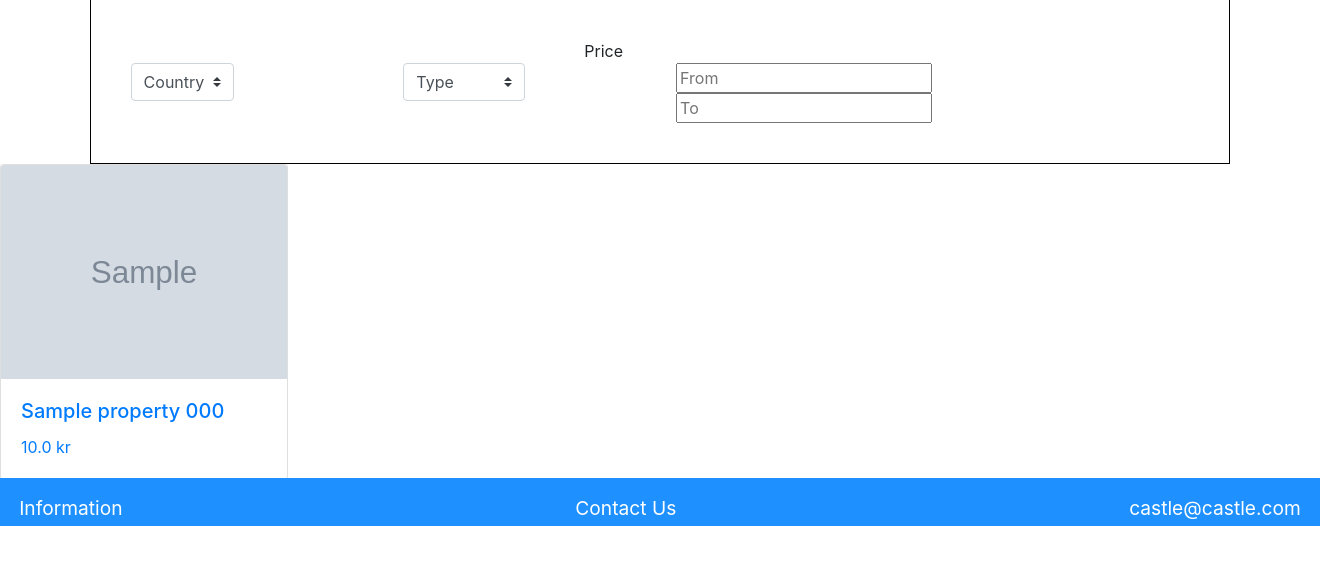
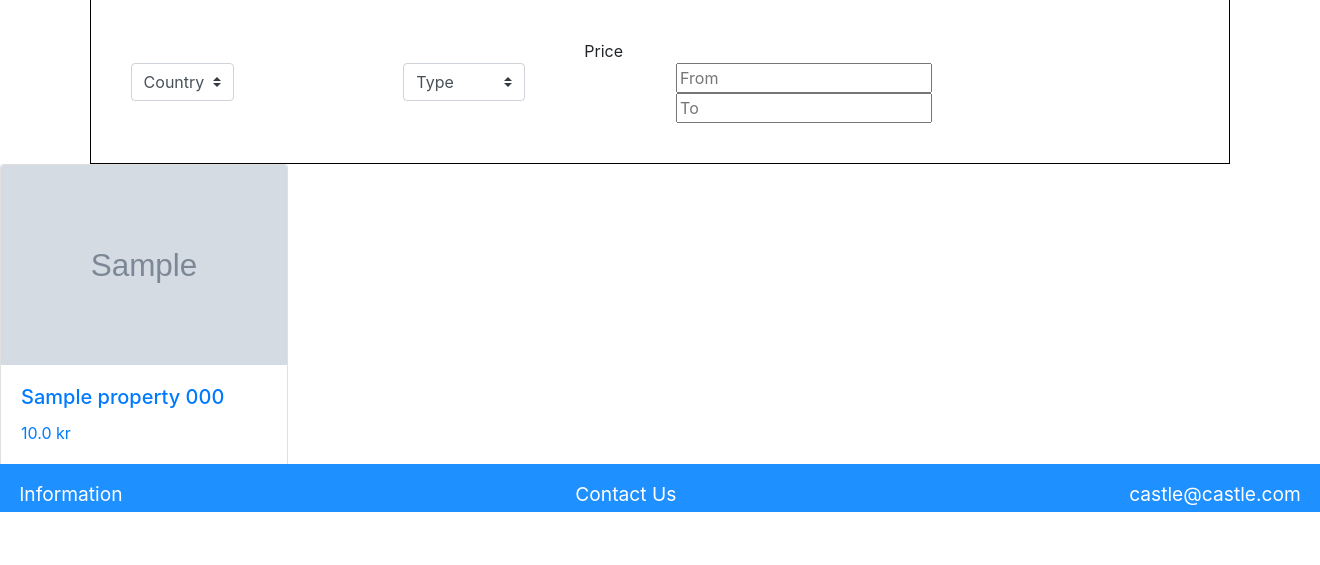
Before and after one commit to Runar16/Verklegt_2, a Django app: page /property in a window 1320 px wide; the page is wider, and only the part inside the window is pictured. Shown: the part 62-627 px from the top of that part. Run offline with Django 3.2, Linux system fonts and the light colour scheme; tables that the repository leaves empty hold one stand-in row (values such as "Sample post"); grey boxes marked "Sample" are stand-in pictures; some libraries are stand-ins or nearby versions.

Commit message:
frontpage fixes

```diff
--- a/property/models.py
+++ b/property/models.py
@@ -1,5 +1,6 @@
 from django.db import models
 from django.contrib.auth.models import User
+
 
 class Property(models.Model):
     street_name = models.CharField(max_length=255)
--- a/static/css/main.css
+++ b/static/css/main.css
@@ -95,10 +95,28 @@
 }
 
 #property {
-    max-width: 65%;
+    min-width: 70%;
 }
 
 #property_description {
     display: inline;
 
 }
+
+.col > .table {
+    max-width: 1%;
+}
+
+.card {
+    overflow: hidden;
+}
+
+.card > img{
+
+}
+
+.card-img-top {
+    width: 200px;
+    max-height: 200px;
+    min-height: 200px;
+}
--- a/templates/property/details.html
+++ b/templates/property/details.html
@@ -4,7 +4,7 @@
     <div class="container" id="property">
         <h1>{{ property.street_name }} {{ property.street_number }},<h5> {{ property.zip }} {{ property.city }}</h5></h1>
         <div class="row">
-            <div class="col-10" id="test">
+            <div class="col">
             <div id="carousel" class="carousel slide" data-ride="carousel">
               <ol class="carousel-indicators">
                 {% for property_image in property.propertyimage_set.all %}
--- a/templates/property/single_property.html
+++ b/templates/property/single_property.html
@@ -2,7 +2,7 @@
     <a href="/property/{{ property.id }}">
         <div class="col-sm-6">
             <div class="card" style="width: 18rem;">
-                <img src="{{ property.propertyimage_set.first.image }}" class="card-img-top" alt="...">
+                <img src="{{ property.propertyimage_set.first.image }}" class="card-img-top" alt="{{ property.propertyimage_set.first.image_tag }}">
                 <div class="card-body">
                     <h5 class="card-title">{{ property.street_name }} {{ property.street_number }}</h5>
                     <p class="card-text">{{ property.price }} kr</p>
```
Also changed, not shown: property/views.py (line endings or trailing spaces).
